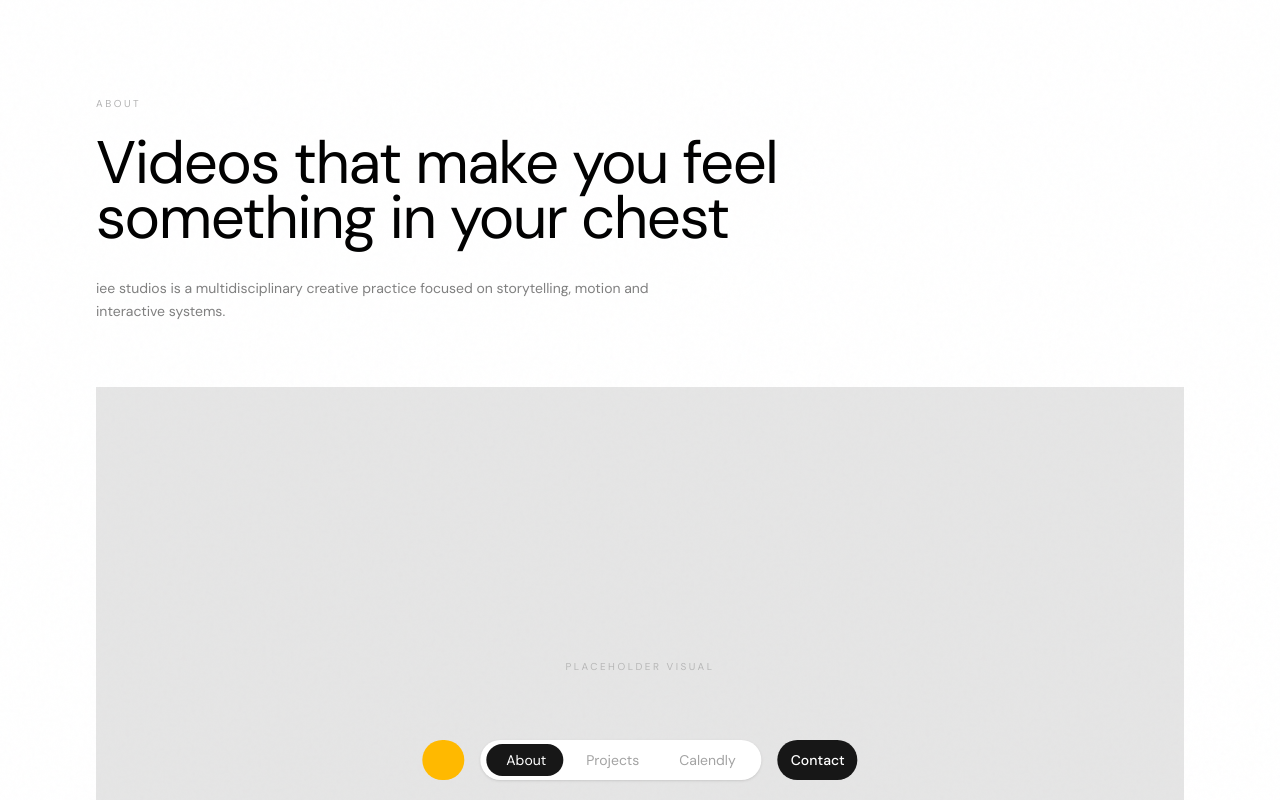
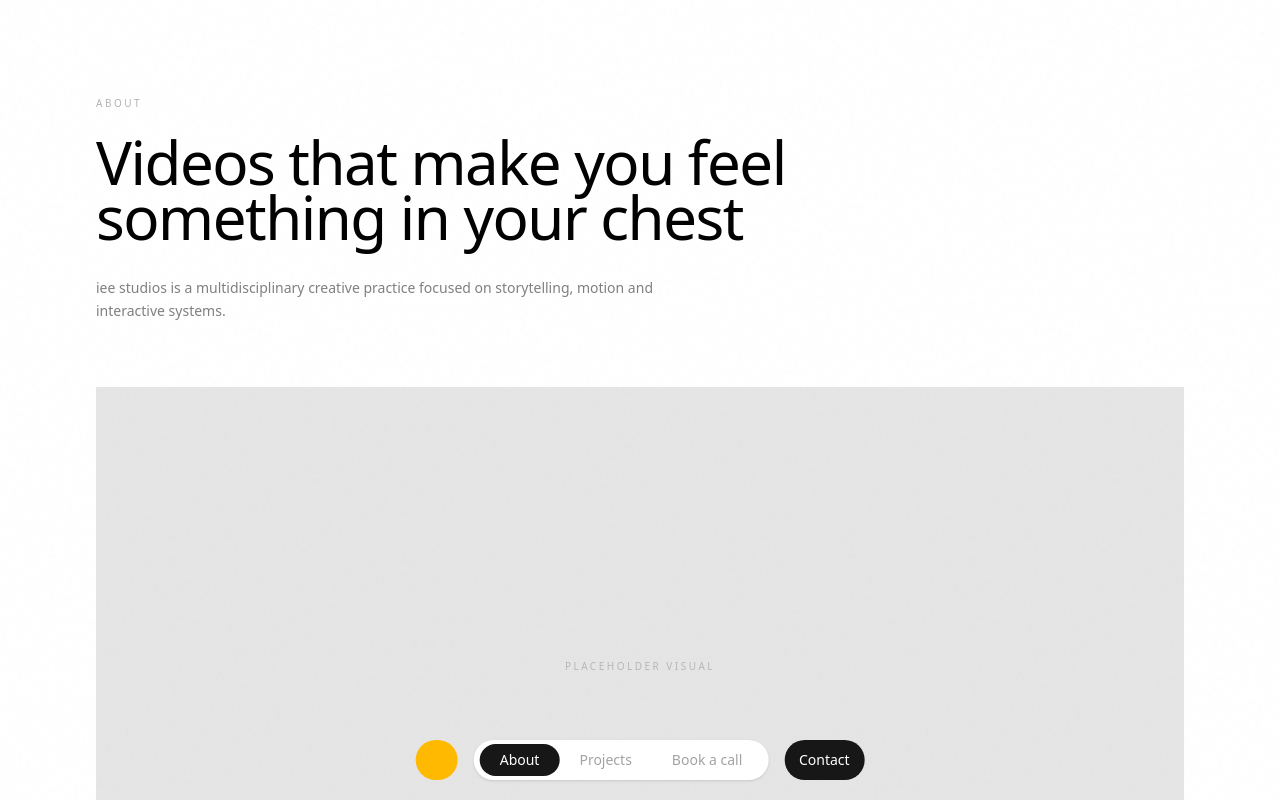
Before and after one commit to arp2006/iee-studios, a Next.js app: page /about in a window 1280 px wide. Shown: the top 800 px of the page. Built offline with nearby package versions, Linux system fonts and the light colour scheme.

Commit message:
font fix + make it book a call

```diff
--- a/app/globals.css
+++ b/app/globals.css
@@ -1,15 +1,18 @@
 @import "tailwindcss";
+
+@theme {
+  --font-inter: var(--font-inter);
+}
 
 body {
   background: #000;
   color: #fff;
-  font-family: 'DM Sans', sans-serif;
   overflow-x: hidden;
 }
 
-.font-display {
+/* .font-display {
   font-family: 'Cormorant Garamond', serif;
-}
+} */
 
 /* Thin grain texture overlay */
 body::before {
--- a/app/layout.tsx
+++ b/app/layout.tsx
@@ -1,4 +1,5 @@
 import type { Metadata } from "next";
+import { Inter } from "next/font/google";
 import "./globals.css";
 import SmoothScroll from "../components/utilities/Smoothscroll";
 import { NavTransition, PageTransition } from "../components/utilities/Pagetransition";
@@ -8,6 +9,11 @@ export const metadata: Metadata = {
   title: "iee studios",
   description: "We craft brands and digital experiences that move people.",
 };
+
+const inter = Inter({
+  subsets: ["latin"],
+  variable: "--font-inter",
+});
 
 export default function RootLayout({
   children,
@@ -19,12 +25,9 @@ export default function RootLayout({
       <head>
         <link rel="preconnect" href="https://fonts.googleapis.com" />
         <link rel="preconnect" href="https://fonts.gstatic.com" crossOrigin="anonymous" />
-        <link
-          href="https://fonts.googleapis.com/css2?family=Cormorant+Garamond:ital,wght@0,300;0,400;0,500;1,300;1,400&family=DM+Sans:wght@300;400;500&display=swap"
-          rel="stylesheet"
-        />
+
       </head>
-      <body className="bg-black text-white antialiased">
+      <body className={`${inter.variable} bg-black text-white antialiased`}>
         <SmoothScroll />
         <NavTransition>
           <Bottomnav />
--- a/components/Bottomnav.tsx
+++ b/components/Bottomnav.tsx
@@ -7,7 +7,7 @@ import { motion, useReducedMotion } from "framer-motion";
 const links = [
   { label: "About", href: "/about" },
   { label: "Projects", href: "/projects" },
-  { label: "Calendly", href: "https://calendly.com/iee-studios/30-mins-meeting" },
+  { label: "Book a call", href: "https://calendly.com/iee-studios/30-mins-meeting" },
 ];
 
 const EMAIL = "inspireelevateevovle@gmail.com";
```
